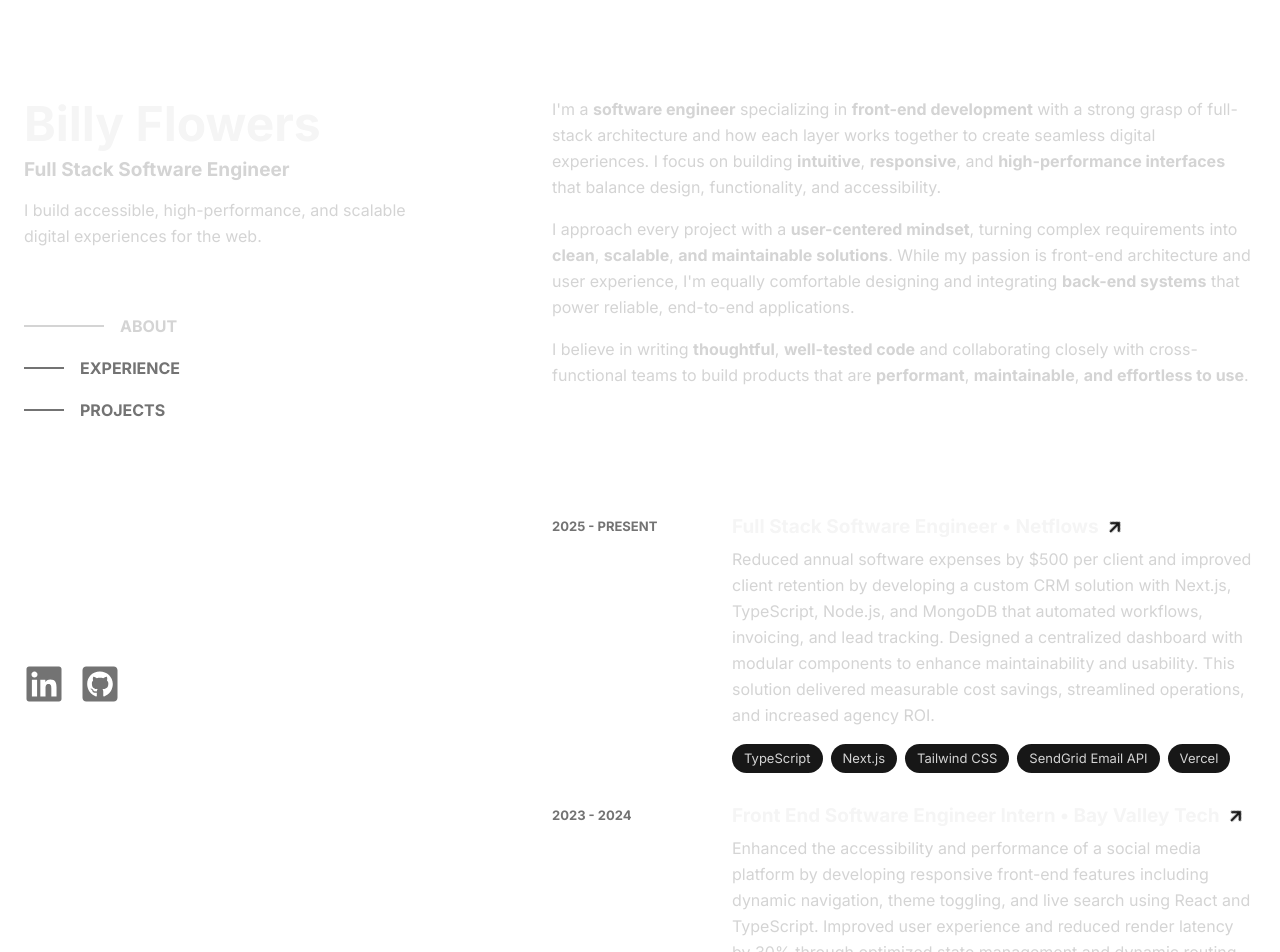
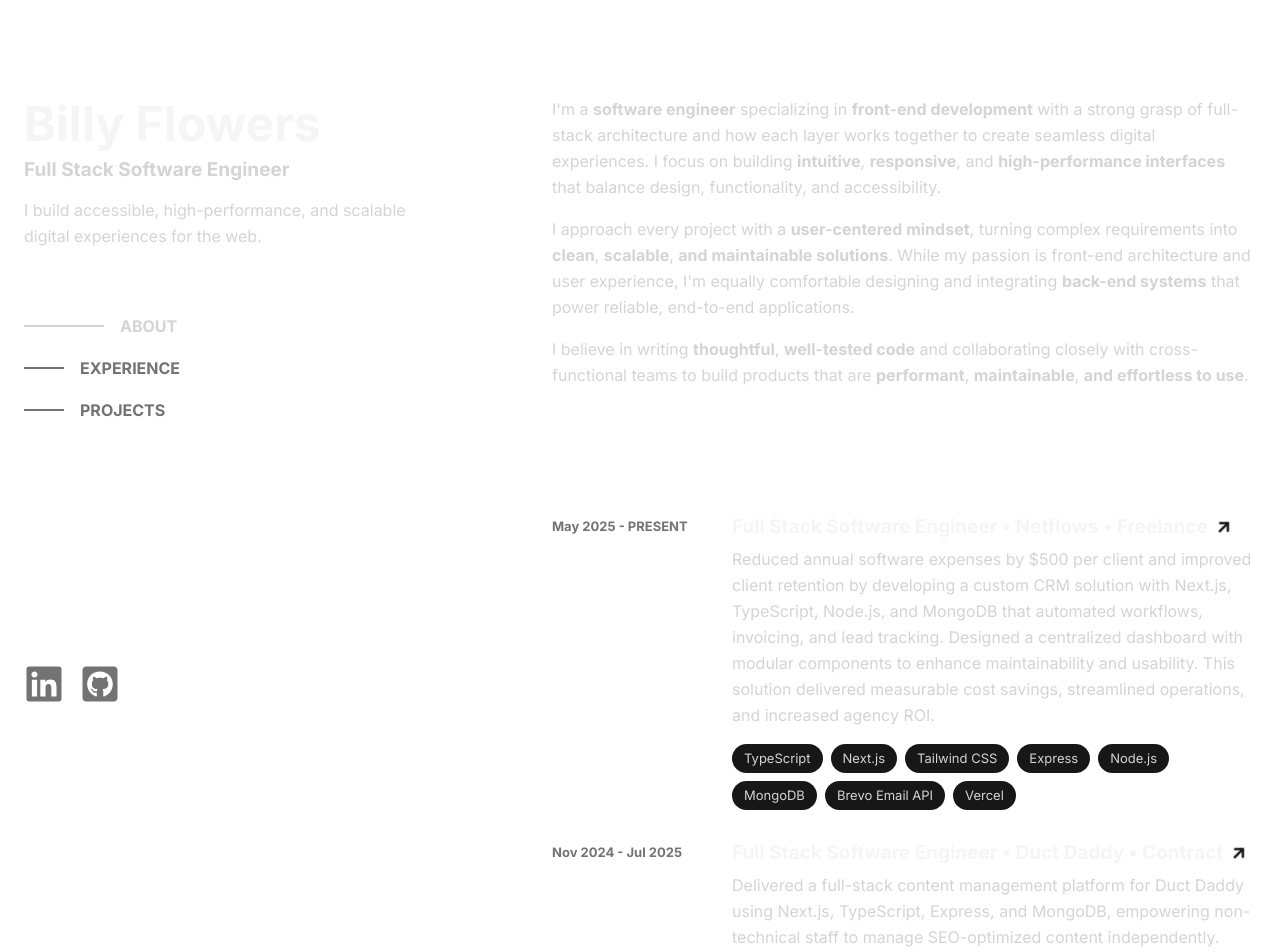
Before and after one commit to flowz0/bswe-portfolio, a Next.js app: page / in a window 1280 px wide. Shown: the top 952 px of the page. Built offline with nearby package versions, Linux system fonts and the light colour scheme.

Commit message:
feat(projects): support dynamic rendering for Experiences in Experience component and add new project

```diff
--- a/components/sections/Experience.tsx
+++ b/components/sections/Experience.tsx
@@ -1,28 +1,24 @@
 import Link from "next/link";
 import ExperienceCard from "../ui/ExperienceCard";
 import { FaArrowRight } from "react-icons/fa";
+import { experiences } from "@/config/experiences";
 
 export default function Experience() {
   return (
     <section id="experience" className="mt-24 lg:mt-32 lg:scroll-mt-24">
       <h2 className="text-h3 font-bold text-neutral-100 lg:hidden">Experience</h2>
       <div className="flex flex-col gap-y-8 mt-4 lg:mt-0">
-        <ExperienceCard
-          dateRange="2025 - PRESENT"
-          title="Full Stack Software Engineer"
-          company="Netflows"
-          summary="Reduced annual software expenses by $500 per client and improved client retention by developing a custom CRM solution with Next.js, TypeScript, Node.js, and MongoDB that automated workflows, invoicing, and lead tracking. Designed a centralized dashboard with modular components to enhance maintainability and usability. This solution delivered measurable cost savings, streamlined operations, and increased agency ROI."
-          link="https://www.netflows.xyz/"
-          tags={["TypeScript", "Next.js", "Tailwind CSS", "SendGrid Email API", "Vercel"]}
-        />
-        <ExperienceCard
-          dateRange="2023 - 2024"
-          title="Front End Software Engineer Intern"
-          company="Bay Valley Tech"
-          summary="Enhanced the accessibility and performance of a social media platform by developing responsive front-end features including dynamic navigation, theme toggling, and live search using React and TypeScript. Improved user experience and reduced render latency by 30% through optimized state management and dynamic routing across feeds, profiles, and posts. Collaborated in an Agile team environment through daily stand-ups, sprint planning, and code reviews to ensure maintainable, high-quality deliverables aligned with project milestones."
-          link="https://github.com/FrancescaImmediato/dev-duckies-sm-proj-front"
-          tags={["JavaScript", "React", "React Router", "Bulma CSS", "Axios"]}
-        />
+        {[...experiences].reverse().map((experience) => (
+          <ExperienceCard
+            key={experience.id}
+            dateRange={experience.date}
+            title={experience.title}
+            company={experience.company}
+            summary={experience.summary}
+            link={experience.link}
+            tags={experience.tech}
+          />
+        ))}
       </div>
       <Link
         href="/resume/Billy_Flowers_Software_Engineer_Resume.pdf"
--- /dev/null
+++ b/config/experiences.ts
@@ -0,0 +1,39 @@
+export interface Experience {
+  id: number;
+  date: string;
+  title: string;
+  tech: string[];
+  link: string;
+  company: string;
+  summary: string;
+}
+
+export const experiences: Experience[] = [
+  {
+    id: 0,
+    date: "Mar 2024 - Sep 2024",
+    title: "Front End Software Engineer",
+    company: "Bay Valley Tech • Internship",
+    summary: "Enhanced the accessibility and performance of a social media platform by developing responsive front-end features including dynamic navigation, theme toggling, and live search using React and TypeScript. Improved user experience and reduced render latency by 30% through optimized state management and dynamic routing across feeds, profiles, and posts. Collaborated in an Agile team environment through daily stand-ups, sprint planning, and code reviews to ensure maintainable, high-quality deliverables aligned with project milestones.",
+    link: "https://github.com/FrancescaImmediato/dev-duckies-sm-proj-front",
+    tech: ["JavaScript", "React", "React Router", "Bulma CSS", "Axios"],
+  },
+  {
+    id: 1,
+    date: "Nov 2024 - Jul 2025",
+    title: "Full Stack Software Engineer",
+    company: "Duct Daddy • Contract",
+    summary: "Delivered a full-stack content management platform for Duct Daddy using Next.js, TypeScript, Express, and MongoDB, empowering non-technical staff to manage SEO-optimized content independently. Increased organic traffic by 40% and eliminated publishing delays by implementing a secure, modular CMS that streamlined internal workflows. Automated deployment processes with Heroku and Vercel CI/CD pipelines, achieving 99.9% uptime and significantly accelerating feature release cycles.",
+    link: "https://www.netflows.xyz/",
+    tech: ["Next.js", "TypeScript", "Express", "Node.js", "MongoDB", "Tailwind CSS", "Vercel", "Heroku"],
+  },
+  {
+    id: 2,
+    date: "May 2025 - PRESENT",
+    title: "Full Stack Software Engineer",
+    company: "Netflows • Freelance",
+    summary: "Reduced annual software expenses by $500 per client and improved client retention by developing a custom CRM solution with Next.js, TypeScript, Node.js, and MongoDB that automated workflows, invoicing, and lead tracking. Designed a centralized dashboard with modular components to enhance maintainability and usability. This solution delivered measurable cost savings, streamlined operations, and increased agency ROI.",
+    link: "https://www.netflows.xyz/",
+    tech: ["TypeScript", "Next.js", "Tailwind CSS", "Express", "Node.js", "MongoDB", "Brevo Email API", "Vercel"],
+  },
+]
```
